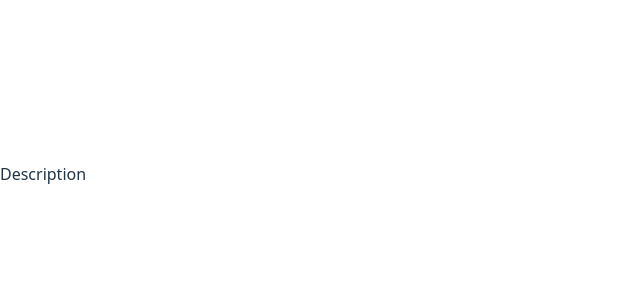
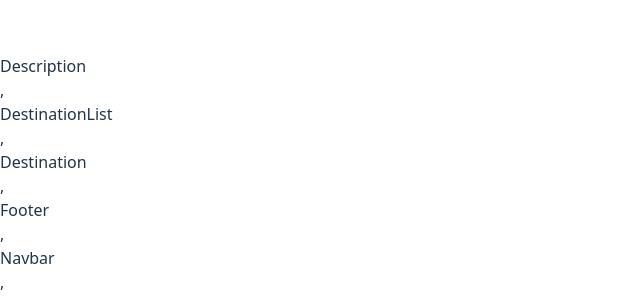
Before and after one commit to Joshuakaranja/final-phase-2-project, a React (Vite) app: page / in a window 1280 px wide. Shown: the part 226-528 px from the top of the page, without its empty margins (0-640 px from the left). Built offline with nearby package versions, Linux system fonts and the light colour scheme.

Commit message:
new updates

```diff
--- a/src/App.jsx
+++ b/src/App.jsx
@@ -1,8 +1,21 @@
 import React from 'react'
 import Description from './Description'
+import DestinationList from './DestinationList'
+import Destination from './Destination'
+import Footer from './Footer'
+import Navbar from './Navbar'
+
 function App() {
   return(
-    <Description/>
+  <div>
+    <Description/>,
+    <DestinationList/>,
+    <Destination/>,
+    <Footer/>,
+    <Navbar/>,
+  </div>
+
+
 
   )
 }
--- a/src/Destination.jsx
+++ b/src/Destination.jsx
@@ -0,0 +1,9 @@
+import React from 'react'
+
+function Destination() {
+  return (
+    <div>Destination</div>
+  )
+}
+
+export default Destination
--- a/src/DestinationList.jsx
+++ b/src/DestinationList.jsx
@@ -0,0 +1,9 @@
+import React from 'react'
+
+function DestinationList() {
+  return (
+    <div>DestinationList</div>
+  )
+}
+
+export default DestinationList
--- a/src/Navbar.jsx
+++ b/src/Navbar.jsx
@@ -0,0 +1,9 @@
+import React from 'react'
+
+function Navbar() {
+  return (
+    <div>Navbar</div>
+  )
+}
+
+export default Navbar
```
